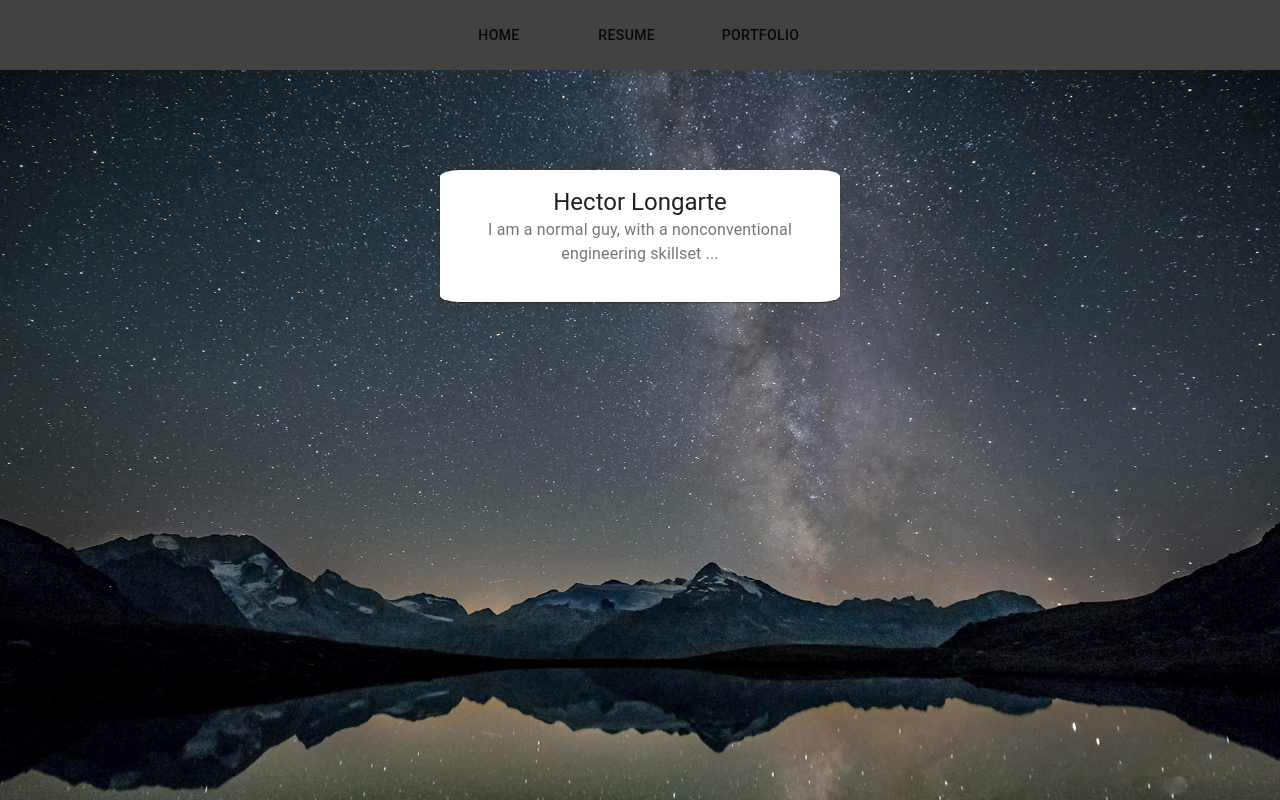
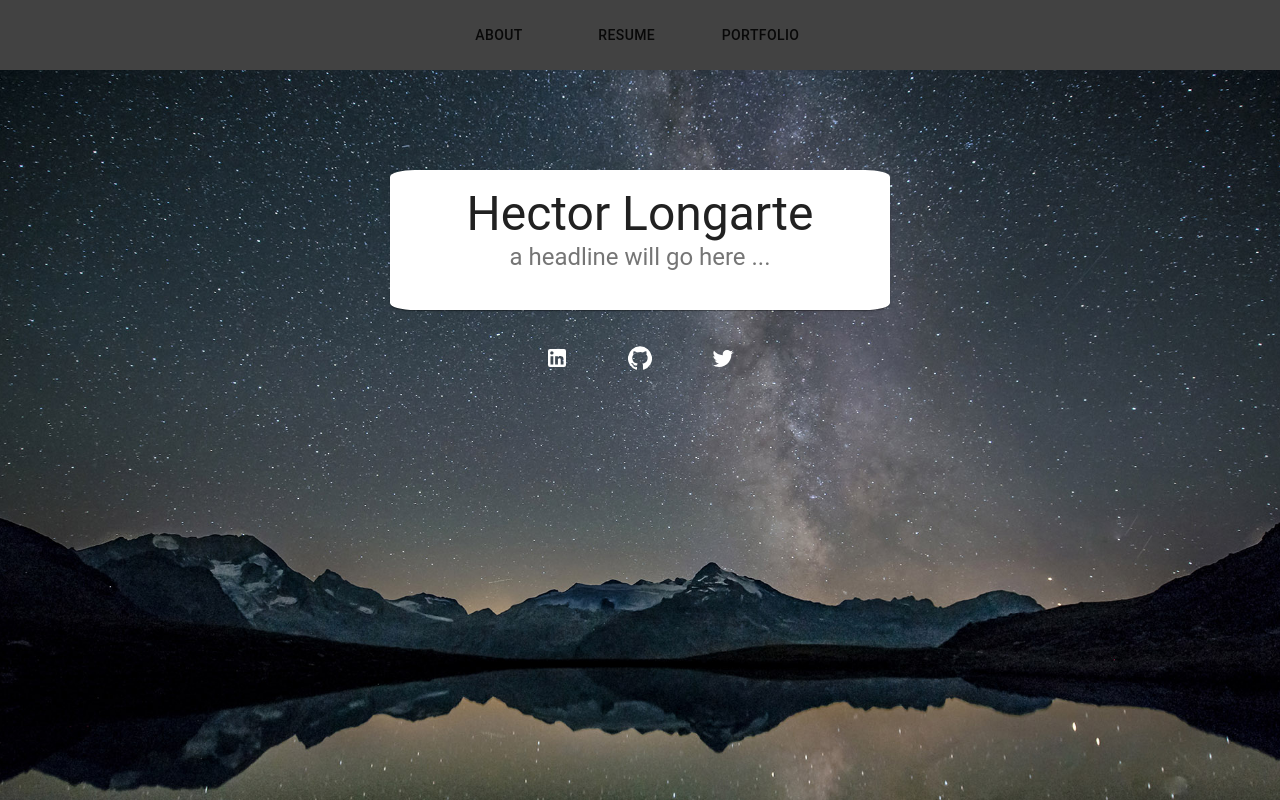
Before and after one commit to heclon/react-resume-hector, a React (Create React App) app: page / in a window 1280 px wide. Shown: the top 800 px of the page. Built offline with nearby package versions, Linux system fonts and the light colour scheme.

Commit message:
Added SocialMediaBar and styled MyAppBar

```diff
--- a/package.json
+++ b/package.json
@@ -4,6 +4,7 @@
   "private": true,
   "dependencies": {
     "@material-ui/core": "^4.12.1",
+    "@material-ui/icons": "^4.11.2",
     "react": "^17.0.2",
     "react-dom": "^17.0.2",
     "react-scripts": "4.0.3",
--- a/src/components/background/PanelHeroImage.js
+++ b/src/components/background/PanelHeroImage.js
@@ -6,11 +6,18 @@ import Card from "@material-ui/core/Card";
 import Grid from "@material-ui/core/Grid";
 import CardContent from "@material-ui/core/CardContent";
 import Typography from "@material-ui/core/Typography";
+import SocialMediaBar from "../views/SocialMediaBar";
 
 const useStyles = makeStyles({
-  card: {
+  cardPersonal: {
+    minWidth: 500,
+    maxWidth: 550,
+    borderRadius: "5%",
+  },
+  cardSocialMedia: {
+    minWidth: 400,
     maxWidth: 400,
-    borderRadius: "5%",
+    marginTop: 30,
   },
   grid: {
     minWidth: 500,
@@ -46,16 +53,23 @@ const PanelHeroImage = () => {
     <PanelHeroImageContainer image={backgroundImage}>
       <Grid container className={classes.grid}>
         <Grid item xs={12}>
-          <Card className={classes.card}>
+          <Card className={classes.cardPersonal}>
             <CardContent>
-              <Typography variant="h5" component="h2">
+              <Typography variant="h3" component="h3">
                 Hector Longarte
               </Typography>
-              <Typography className={classes.pos} color="textSecondary">
-                I am a normal guy, with a nonconventional engineering skillset ...
+              <Typography
+                variant="h5"
+                className={classes.pos}
+                color="textSecondary"
+              >
+                a headline will go here ...
               </Typography>
             </CardContent>
           </Card>
+        </Grid>
+        <Grid item xs={12}>
+          <SocialMediaBar />
         </Grid>
       </Grid>
     </PanelHeroImageContainer>
--- a/src/components/views/MyAppBar.js
+++ b/src/components/views/MyAppBar.js
@@ -14,6 +14,12 @@ const useStyles = makeStyles((theme) => ({
   toolbar: {
     justifyContent: "center",
   },
+  button: {
+    "&:hover": {
+      background: "white",
+      color: "black",
+    },
+  },
 }));
 
 function MyAppBar() {
@@ -25,13 +31,13 @@ function MyAppBar() {
         <Toolbar className={classes.toolbar}>
           <Grid container className={classes.grid} spacing={3}>
             <Grid item xs={4}>
-              <Button>Home</Button>
+              <Button className={classes.button}>About</Button>
             </Grid>
             <Grid item xs={4}>
-              <Button>Resume</Button>
+              <Button className={classes.button}>Resume</Button>
             </Grid>
             <Grid item xs={4}>
-              <Button>Portfolio</Button>
+              <Button className={classes.button}>Portfolio</Button>
             </Grid>
           </Grid>
         </Toolbar>
--- /dev/null
+++ b/src/components/views/SocialMediaBar.js
@@ -0,0 +1,51 @@
+import React from "react";
+import styled from "styled-components";
+import Fab from "@material-ui/core/Fab";
+import { makeStyles } from "@material-ui/core/styles";
+import Grid from "@material-ui/core/Grid";
+import GitHub from "@material-ui/icons/GitHub";
+import LinkedIn from "@material-ui/icons/LinkedIn";
+import Twitter from "@material-ui/icons/Twitter";
+
+const useStyles = makeStyles({
+  grid: {
+    minWidth: 250,
+    maxWidth: 250,
+    marginTop: 20,
+    flexDirection: "row",
+    alignItems: "center",
+  },
+  fab: {
+    background: "transparent",
+    boxShadow: "none",
+    color: "white",
+    shadow: "none",
+    "&:hover": {
+      color: "gray",
+    },
+  },
+});
+
+const SocialMediaBar = () => {
+  const classes = useStyles();
+  return (
+    <Grid container className={classes.grid}>
+      <Grid item xs={4}>
+        <Fab className={classes.fab}>
+          <LinkedIn />
+        </Fab>
+      </Grid>
+      <Grid item xs={4}>
+        <Fab className={classes.fab}>
+          <GitHub />
+        </Fab>
+      </Grid>
+      <Grid item xs={4}>
+        <Fab className={classes.fab}>
+          <Twitter />
+        </Fab>
+      </Grid>
+    </Grid>
+  );
+};
+export default SocialMediaBar;
--- a/src/containers/App.js
+++ b/src/containers/App.js
@@ -1,13 +1,17 @@
 import PanelHeroImage from "../components/background/PanelHeroImage";
 import React from "react";
 import MyAppBar from "../components/views/MyAppBar";
-import { createTheme, ThemeProvider } from "@material-ui/core/styles";
+import {
+  createTheme,
+  ThemeProvider,
+  responsiveFontSizes,
+} from "@material-ui/core/styles";
 import CssBaseline from "@material-ui/core/CssBaseline";
 import useMediaQuery from "@material-ui/core/useMediaQuery";
 
 function App(props) {
   const prefersDarkMode = useMediaQuery("(prefers-color-scheme: dark)");
-  const theme = React.useMemo(
+  let theme = React.useMemo(
     () =>
       createTheme({
         palette: {
@@ -22,6 +26,7 @@ function App(props) {
       }),
     [prefersDarkMode]
   );
+  theme = responsiveFontSizes(theme);
 
   return (
     <React.Fragment>
```
Also changed, not shown: 1 other file (tests, documents, lock files or other folders).
